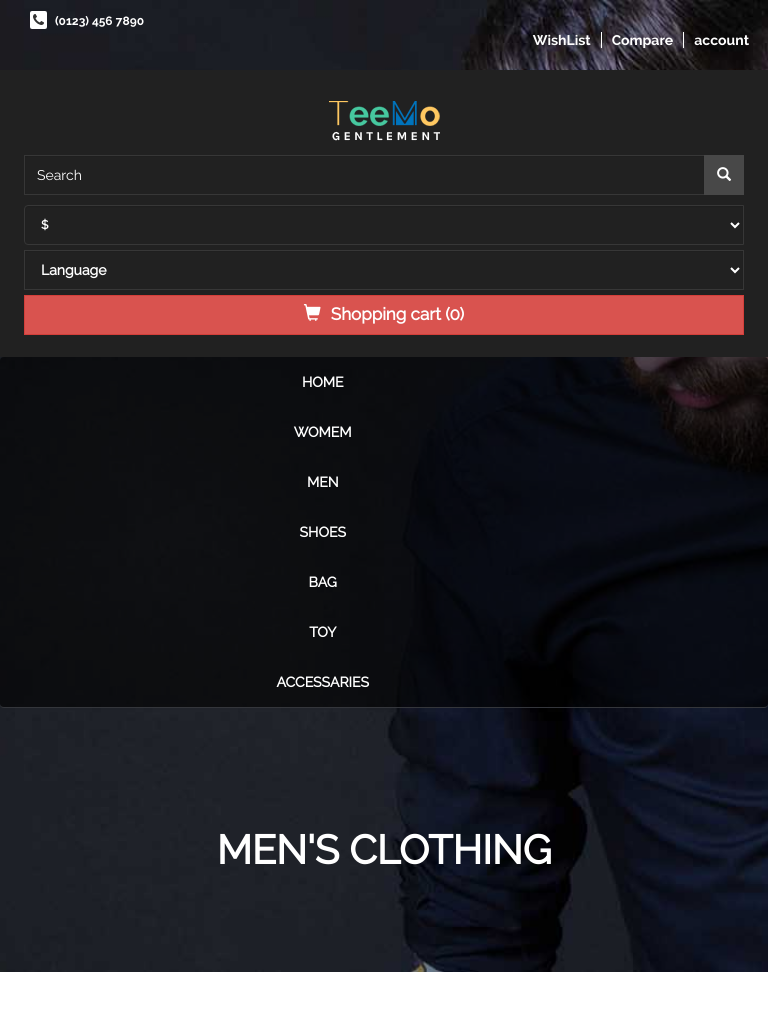
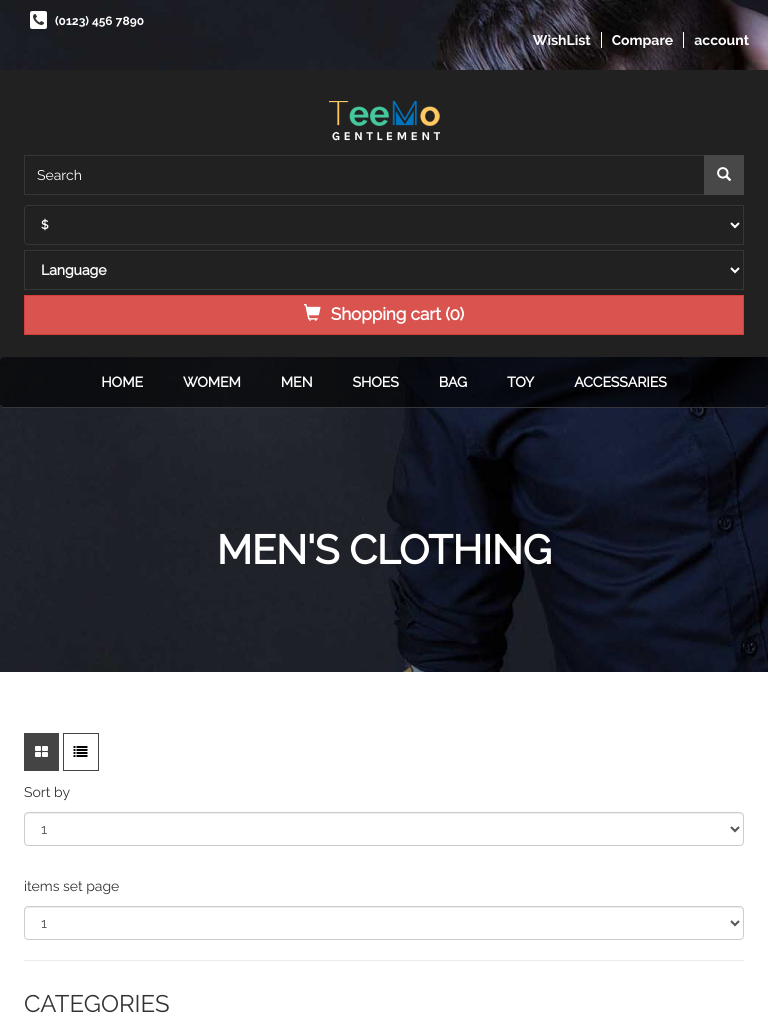
Before and after one commit to buithu/demo.github.io, a PHP site: page /grid.html in a window 768 px wide. Shown: the top 1017 px of the page. Run offline with PHP 8.4, Linux system fonts and the light colour scheme; style sheets or scripts are compiled from the project's sources; some libraries are stand-ins or nearby versions.

Commit message:
Update style.css

```diff
--- a/css/style.css
+++ b/css/style.css
@@ -1044,7 +1044,7 @@ padding-top: 5px;
 	.sp img{
 	margin-top:85px;
 	}
-	.menu .navbar li{
+	.menu .navbar{
 	width:100%;
 	display: flex;
     	justify-content: center;
@@ -1055,7 +1055,7 @@ padding-top: 5px;
 	img{
 		margin: auto;
 	}
-	.menu .navbar li{
+	.menu .navbar{
 	width:100%;
 	display: flex;
     	justify-content: center;
@@ -1088,7 +1088,7 @@ padding-top: 5px;
 	}
 	}
 @media screen and (max-width: 768px){
-	.menu .navbar li{
+	.menu .navbar{
 	width:100%;
 	display: flex;
     	justify-content: center;
```
